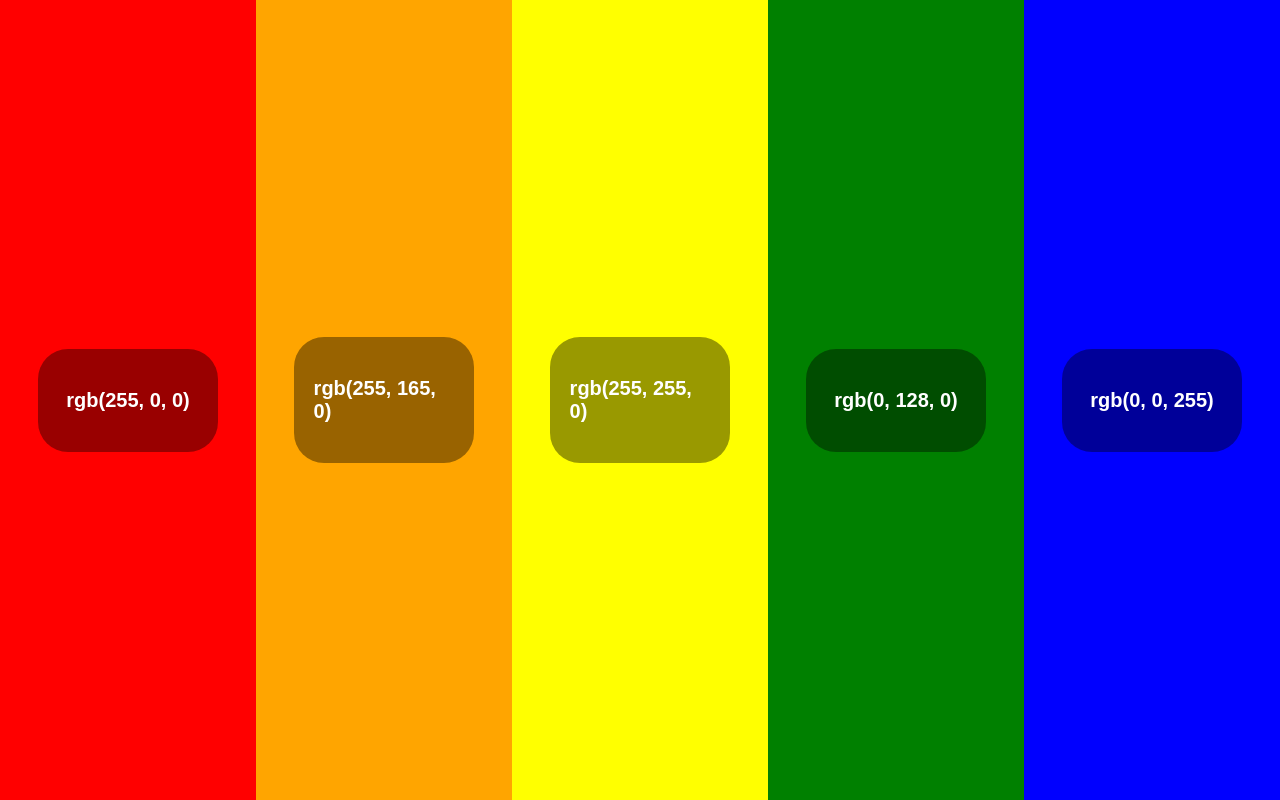
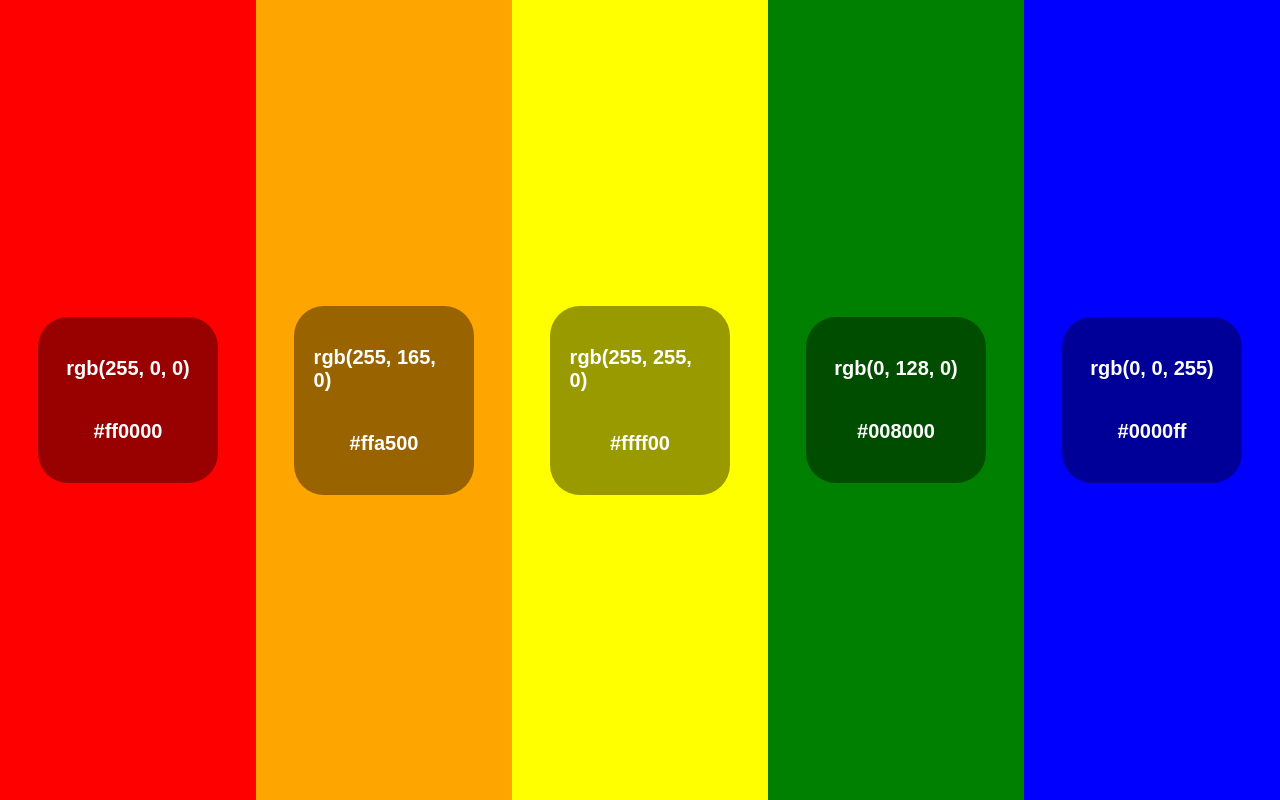
Before and after one commit to GarnierLenny/internship-technical-test, a React (Create React App) app in the folder part-2/: page / in a window 1280 px wide. Built offline with nearby package versions, Linux system fonts and the light colour scheme; the HTML template or start-up script is replaced by a standard one.

Commit message:
FEAT - added color hex value part-2

```diff
--- a/part-2/src/App.tsx
+++ b/part-2/src/App.tsx
@@ -2,23 +2,36 @@ import React from 'react';
 import { styles } from './App.styles';
 
 function App() {
-  const baseColors: string[] = [
-    'rgb(255, 0, 0)',
-    'rgb(255, 165, 0)',
-    'rgb(255, 255, 0)',
-    'rgb(0, 128, 0)',
-    'rgb(0, 0, 255)',
+  const baseColors: number[][] = [
+    [255, 0, 0],
+    [255, 165, 0],
+    [255, 255, 0],
+    [0, 128, 0],
+    [0, 0, 255],
   ];
+
+
+  const componentToHex = (c: number) => {
+    var hex = c.toString(16);
+    return hex.length === 1 ? "0" + hex : hex;
+  }
+  const rgbToHex = (r: number, g: number, b: number) => {
+    return "#" + componentToHex(r) + componentToHex(g) + componentToHex(b);
+  }
 
   return (
     <div style={{display: 'flex'}}>
-      {baseColors.map((bgColor, index) => (
-        <div style={{...styles.section, backgroundColor: bgColor}} key={index}>
-          <div style={styles.textContainer}>
-            <p>{bgColor}</p>
+      {baseColors.map((bgColor, index) => {
+        const color = `rgb(${bgColor[0]}, ${bgColor[1]}, ${bgColor[2]})`;
+
+        return (
+        <div style={{...styles.section, backgroundColor: color}} key={index}>
+          <div style={{...styles.textContainer, flexDirection: "column"}}>
+            <p>{color}</p>
+            <p>{rgbToHex(bgColor[0], bgColor[1], bgColor[2])}</p>
           </div>
         </div>
-      ))}
+      )})}
     </div>
   );
 }
```
Also changed, not shown: part-2/src/App.styles.ts (+13 -13 lines).
